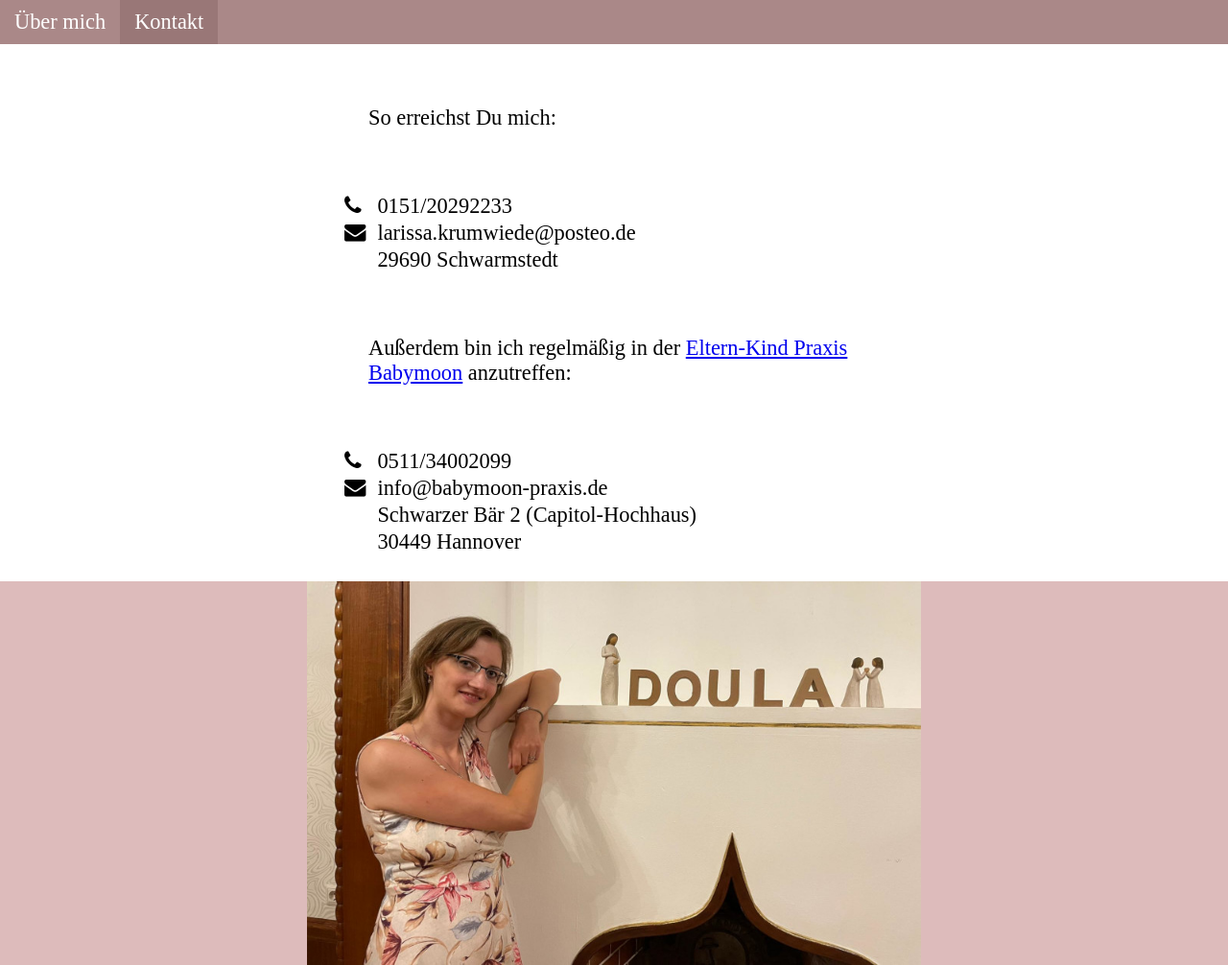
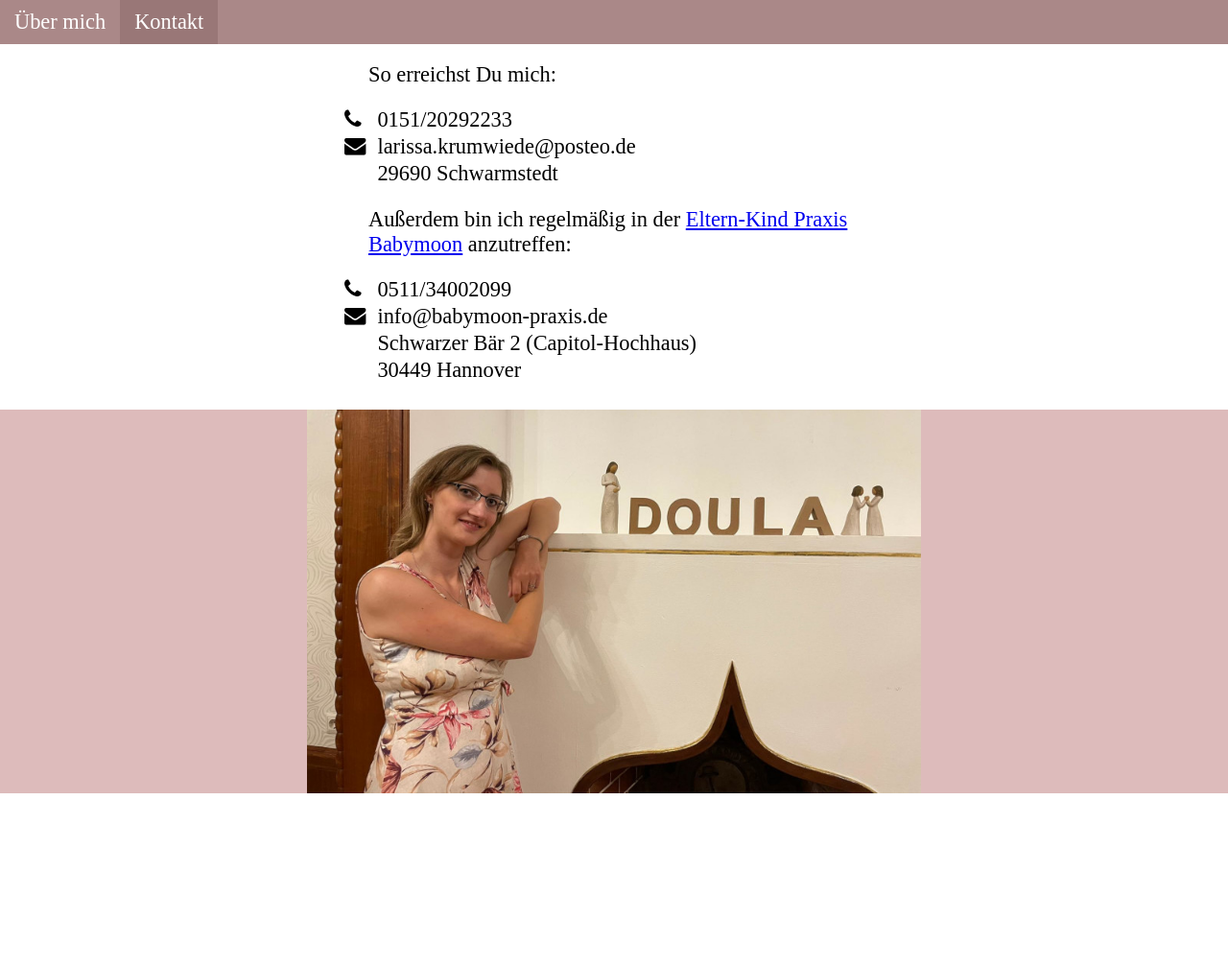
Before and after one commit to doula-larissa/doula-larissa.github.io, a plain HTML site: page contact.html in a window 1280 px wide. Shown: the whole page at 96% size. After the commit the page ends 827 px from the top, so only its background shows below. Drawn offline with Linux system fonts and the light colour scheme; a web font is replaced by a local one.

Commit message:
Fix large vertical space in contact page

```diff
--- a/contact.html
+++ b/contact.html
@@ -16,7 +16,7 @@
 	</ul>
 	<div class="flex-col">
 		<div>
-			<p>So erreichst Du mich:</p>
+			<p class="contact-p">So erreichst Du mich:</p>
 		</div>
 		<div>
 			<table>
@@ -35,7 +35,7 @@
 			</table>
 		</div>
 		<div>
-			<p>Außerdem bin ich regelmäßig in der <a href="https://www.babymoon-praxis.de">Eltern-Kind Praxis Babymoon</a> anzutreffen:</p>
+			<p class="contact-p">Außerdem bin ich regelmäßig in der <a href="https://www.babymoon-praxis.de">Eltern-Kind Praxis Babymoon</a> anzutreffen:</p>
 		</div>
 		<div>
 			<table>
--- a/style.css
+++ b/style.css
@@ -10,6 +10,10 @@ body {
 
 p {
 	padding: 10%;
+}
+
+p.contact-p {
+	padding: 3% 10%;
 }
 
 ul {
```
